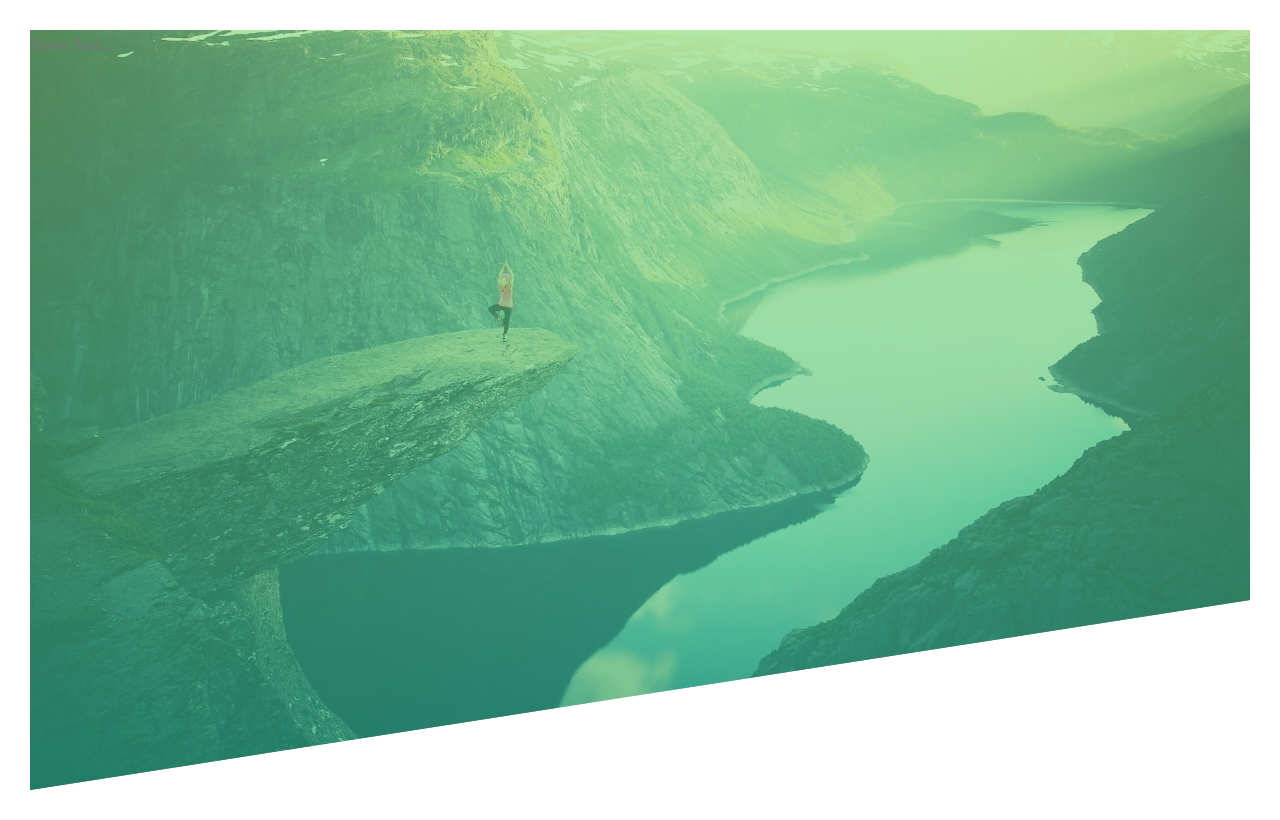
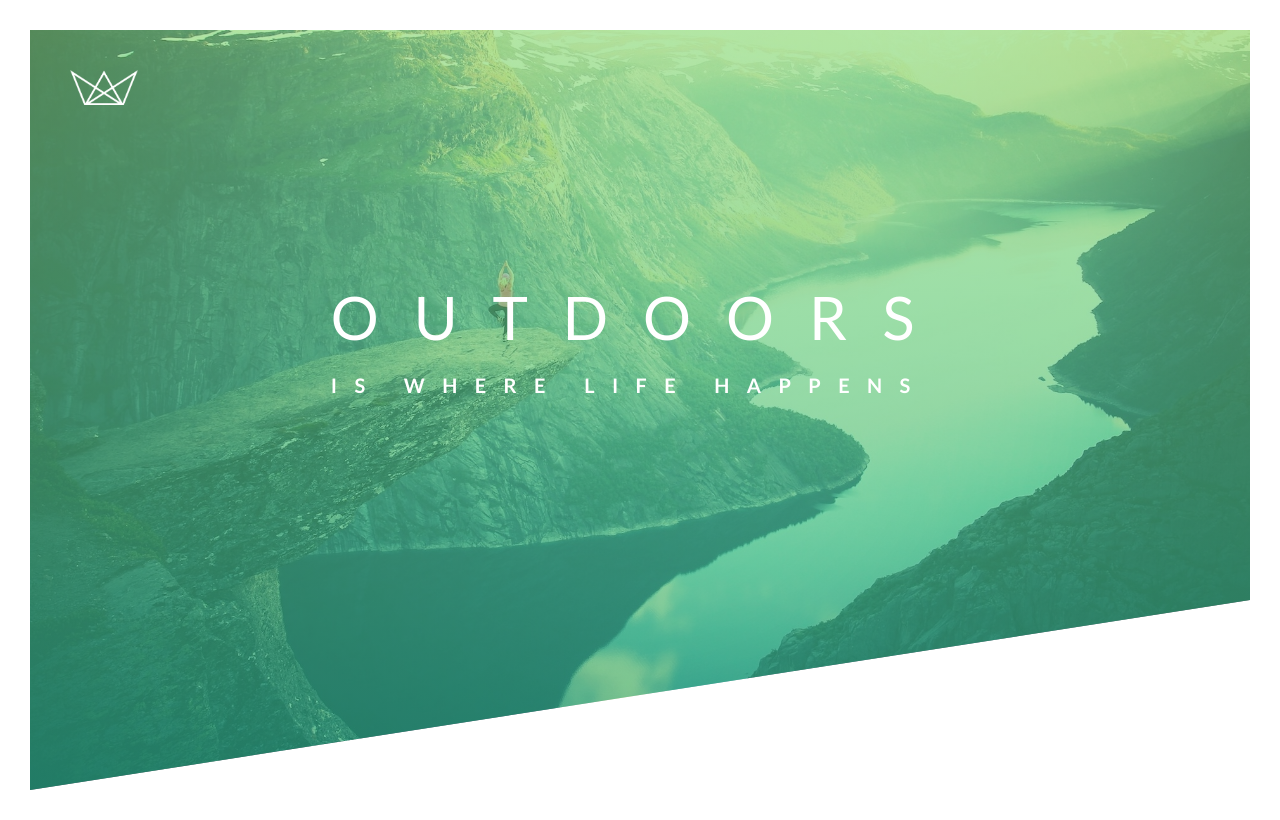
Before and after one commit to TagorPetrosian/Natours, a plain HTML site: page index.html in a window 1280 px wide. Drawn offline with Linux system fonts and the light colour scheme.

Commit message:
Added centered text to the header

```diff
--- a/css/style.css
+++ b/css/style.css
@@ -29,4 +29,43 @@ body {
   background-size: cover;
   background-position: center;
   clip-path: polygon(0 0, 100% 0, 100% 75%, 0 100%);
+  position: relative;
 }
+
+.logo-box {
+  position: absolute;
+  top: 40px;
+  left: 40px;
+}
+
+.logo {
+  height: 35px;
+}
+
+.text-box {
+  position: absolute;
+  /* The positioning is relative to the parent element */
+  top: 40%;
+  left: 50%;
+  /* The positioning is relative to the element itself */
+  transform: translate(-50%, -50%);
+}
+
+.heading-primary {
+  color: #fff;
+  text-transform: uppercase;
+}
+
+.heading-primary-main {
+  display: block;
+  font-size: 60px;
+  font-weight: 400;
+  letter-spacing: 35px;
+}
+
+.heading-primary-sub {
+  display: block;
+  font-size: 20px;
+  font-weight: 700;
+  letter-spacing: 17.4px;
+}
--- a/index.html
+++ b/index.html
@@ -16,9 +16,16 @@
 
 <body>
   <header class="header">
-        Some Text...
+    <div class="logo-box">
+      <img src="img/logo-white.png" alt="Logo" class="logo">
+    </div>
+    <div class="text-box">
+      <h1 class="heading-primary">
+        <span class="heading-primary-main">outdoors</span>
+        <span class="heading-primary-sub">is where life happens</span>
+      </h1>
+    </div>
   </header>
-
 </body>
 
 </html>
```
Lines whose indentation alone changed are shown as unchanged.
